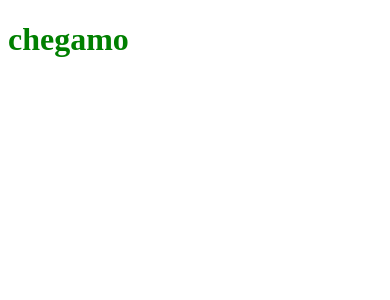
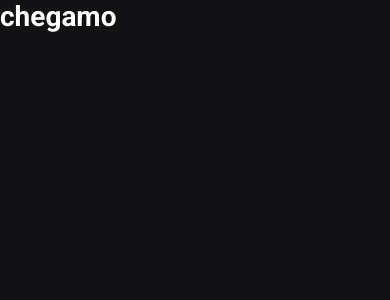
Before and after one commit to carlos-hr/ignews, a Next.js app: page / in a window 390 px wide. Shown: the top 300 px of the page. Built offline with nearby package versions, Linux system fonts and the light colour scheme.

Commit message:
feat: adjusting _document, _app and global styles

```diff
--- a/src/pages/_app.tsx
+++ b/src/pages/_app.tsx
@@ -1,4 +1,5 @@
 import { AppProps } from "next/app";
+import "../styles/global.scss";
 
 function MyApp({ Component, pageProps }: AppProps) {
   return <Component {...pageProps} />;
--- /dev/null
+++ b/src/pages/_document.tsx
@@ -0,0 +1,22 @@
+import Document, { Html, Head, Main, NextScript } from "next/document";
+
+export default class MyDocument extends Document {
+  render() {
+    return (
+      <Html>
+        <Head>
+          <link rel="preconnect" href="https://fonts.googleapis.com" />
+          <link rel="preconnect" href="https://fonts.gstatic.com" />
+          <link
+            href="https://fonts.googleapis.com/css2?family=Roboto:wght@400;700;900&display=swap"
+            rel="stylesheet"
+          />
+        </Head>
+        <body>
+          <Main></Main>
+          <NextScript />
+        </body>
+      </Html>
+    );
+  }
+}
--- a/src/pages/index.tsx
+++ b/src/pages/index.tsx
@@ -1,9 +1,14 @@
-import styles from "../styles/home.module.scss";
+import Head from "next/head";
 
 export default function Home() {
   return (
-    <div className={styles.title}>
-      <h1>chegamo</h1>
-    </div>
+    <>
+      <Head>
+        <title>Início | IgNews</title>
+      </Head>
+      <div className={"styles.title"}>
+        <h1>chegamo</h1>
+      </div>
+    </>
   );
 }
--- /dev/null
+++ b/src/styles/global.scss
@@ -0,0 +1,50 @@
+* {
+  margin: 0;
+  padding: 0;
+  box-sizing: border-box;
+}
+
+:root {
+  --white: #ffffff;
+
+  --gray-100: #e1e1e6;
+  --gray-300: #a8a8b3;
+  --gray-900: #121214;
+
+  --cyan-500: #61dafb;
+  --yellow-500: #eba417;
+}
+
+@media (max-width: 1080px) {
+  html {
+    font-size: 93.75%;
+  }
+}
+
+@media (max-width: 720px) {
+  html {
+    font-size: 87.5%;
+  }
+}
+
+body {
+  background: var(--gray-900);
+  color: var(--white);
+}
+
+body,
+input,
+textarea,
+select,
+button {
+  font: 400 1rem "Roboto", sans-serif;
+}
+
+button {
+  cursor: pointer;
+}
+
+a {
+  color: inherit;
+  text-decoration: none;
+}
--- a/src/styles/home.module.scss
+++ /dev/null
@@ -1,3 +0,0 @@
-.title {
-  color: green;
-}
```
